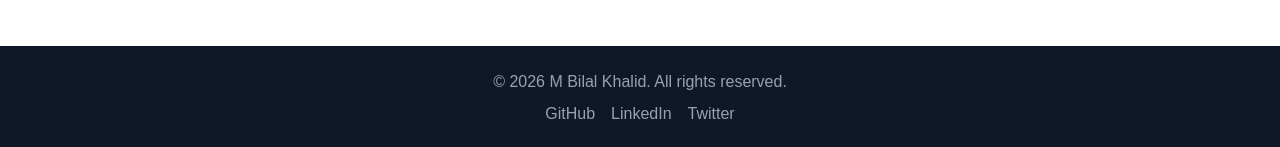
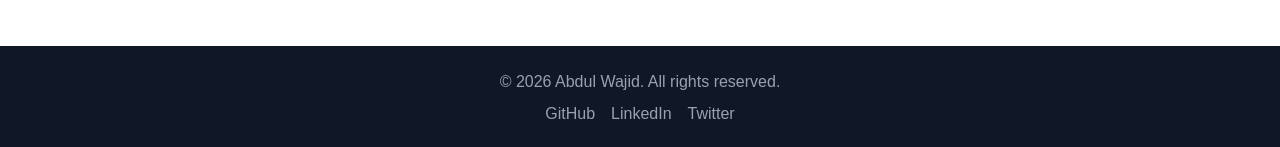
Before and after one commit to Engr-M-Bilal-Khalid/portfolio, a Next.js app: page / in a window 1280 px wide. Shown: the part 866-1013 px from the top of the page. Built offline with nearby package versions, Linux system fonts and the light colour scheme.

Commit message:
Update footer copyright name from M Bilal Khalid to Abdul Wajidv

```diff
--- a/components/Footer.tsx
+++ b/components/Footer.tsx
@@ -1,7 +1,7 @@
 export default function Footer() {
           return (
                     <footer className="bg-gray-900 text-gray-400 text-center py-6 mt-12">
-                              <p>&copy; {new Date().getFullYear()} M Bilal Khalid. All rights reserved.</p>
+                              <p>&copy; {new Date().getFullYear()} Abdul Wajid. All rights reserved.</p>
                               <div className="space-x-4 mt-2">
                                         <a href="https://github.com" className="hover:text-white">GitHub</a>
                                         <a href="https://linkedin.com" className="hover:text-white">LinkedIn</a>
```
